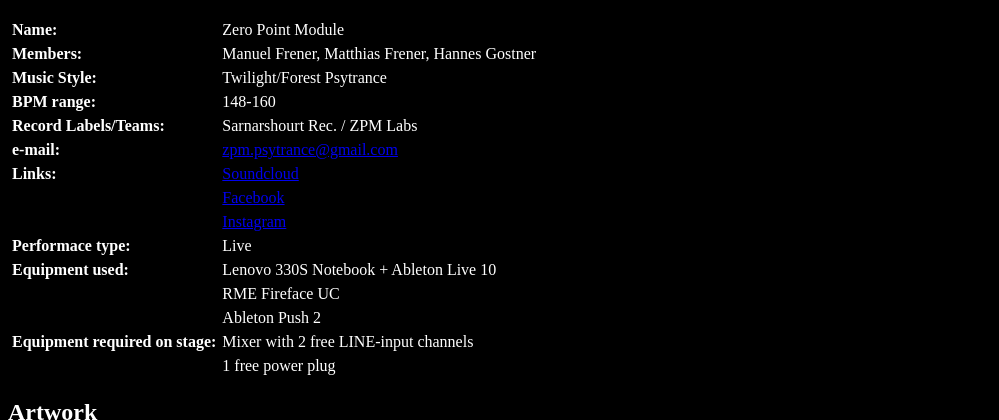
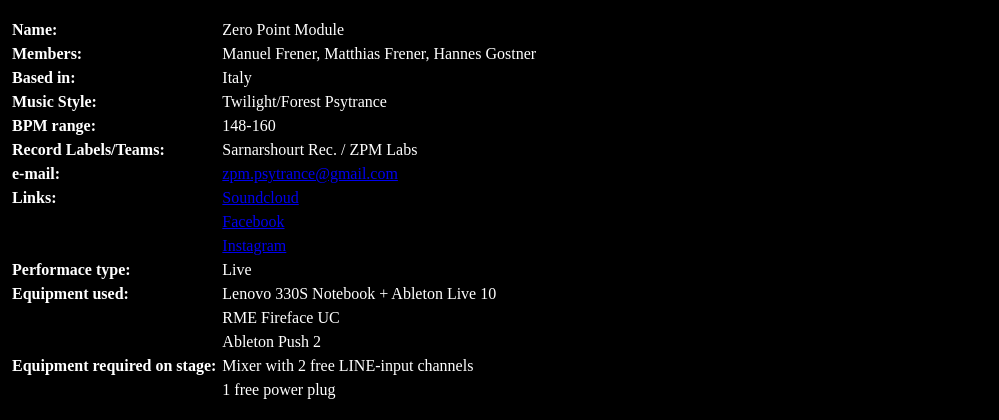
Before and after one commit to PurpleSunray/zeropointmodule, a plain HTML site: page index.html in a window 1280 px wide. Shown: the part 316-736 px from the top of the page, without its empty margins (0-999 px from the left). Drawn offline with Linux system fonts and the light colour scheme.

Commit message:
Add files via upload

```diff
--- a/index.html
+++ b/index.html
@@ -33,6 +33,10 @@
 <tr>
 	<td><a><b>Members:</b></a></td>
 	<td><a>Manuel Frener, Matthias Frener, Hannes Gostner</a></td>
+</tr>
+<tr>
+	<td><a><b>Based in:</b></a></td>
+	<td><a>Italy</a></td>
 </tr>
 <tr>
 	<td><a><b>Music Style:</b></a></td>
```
